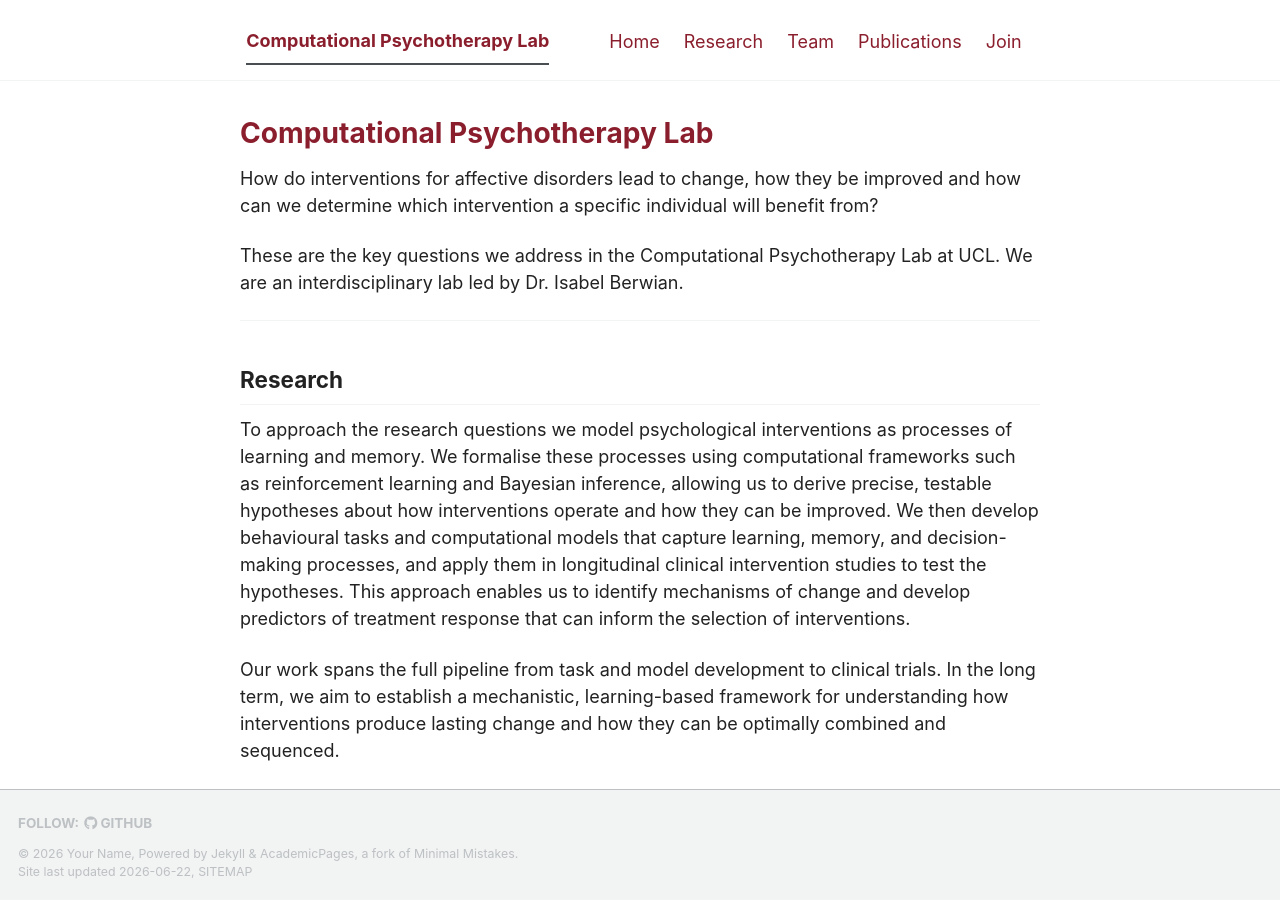
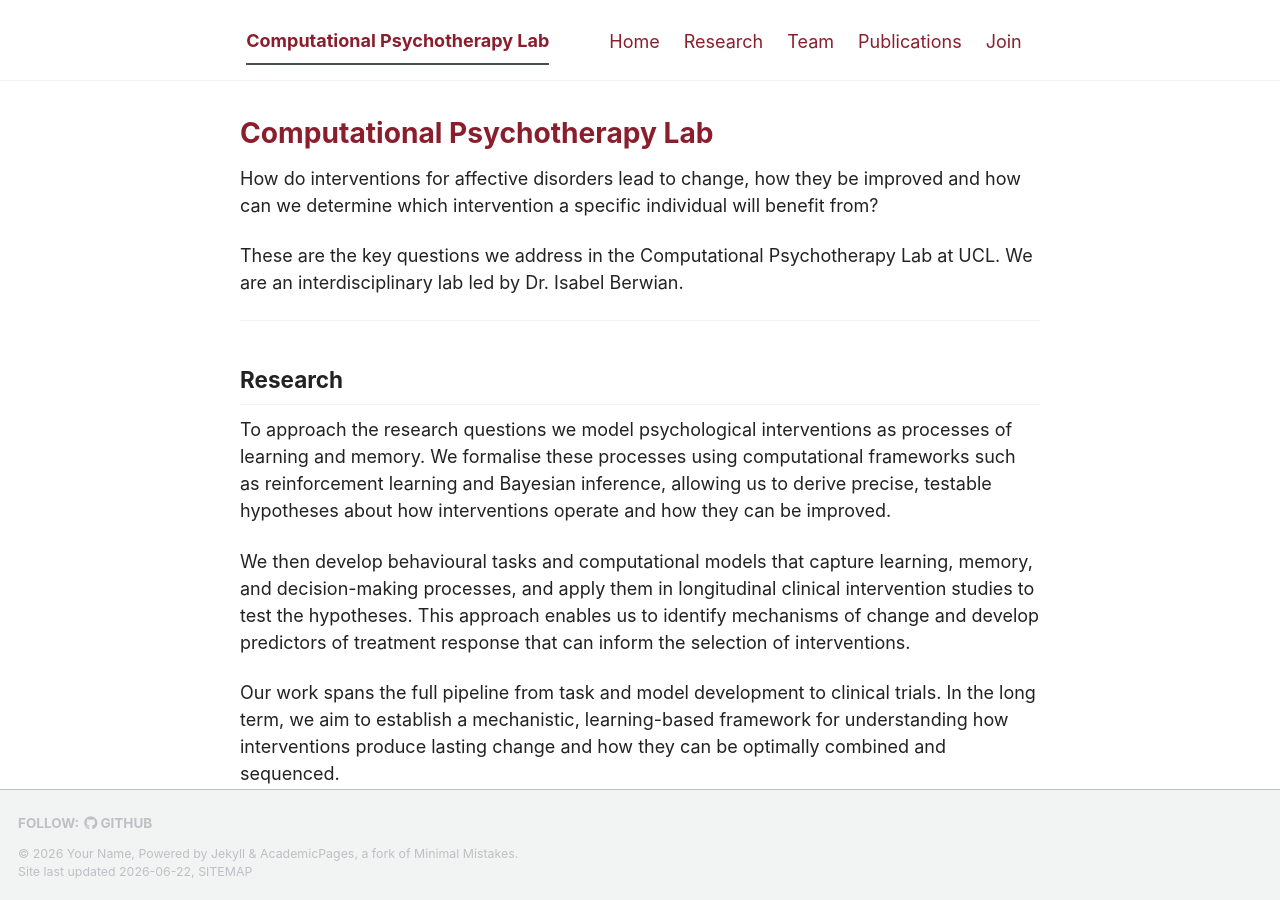
Before and after one commit to IsabelBerwian/CPT-lab, a Jekyll site: the page built from _pages/about.md, in a window 1280 px wide and 900 px high. Built offline with Jekyll 4.4.1, drawn with Linux system fonts in a browser that asks for light colours; a script bundle is joined from its source files by our own code; library files that are not in the unit come from our copies; our own code applies the rules of GitHub Pages for plain Markdown files.

Commit message:
Revise content and links on about page
Updated the about page to improve clarity and add links.

```diff
--- a/_pages/about.md
+++ b/_pages/about.md
@@ -13,11 +13,14 @@ These are the key questions we address in the Computational Psychotherapy Lab at
 
 ## Research
 
-To approach the research questions we model psychological interventions as processes of learning and memory. We formalise these processes using computational frameworks such as reinforcement learning and Bayesian inference, allowing us to derive precise, testable hypotheses about how interventions operate and how they can be improved. We then develop behavioural tasks and computational models that capture learning, memory, and decision-making processes, and apply them in longitudinal clinical intervention studies to test the hypotheses. This approach enables us to identify mechanisms of change and develop predictors of treatment response that can inform the selection of interventions.
+To approach the research questions we model psychological interventions as processes of learning and memory. We formalise these processes using computational frameworks such as reinforcement learning and Bayesian inference, allowing us to derive precise, testable hypotheses about how interventions operate and how they can be improved.
+
+We then develop behavioural tasks and computational models that capture learning, memory, and decision-making processes, and apply them in longitudinal clinical intervention studies to test the hypotheses. This approach enables us to identify mechanisms of change and develop predictors of treatment response that can inform the selection of interventions.
 
 Our work spans the full pipeline from task and model development to clinical trials. In the long term, we aim to establish a mechanistic, learning-based framework for understanding how interventions produce lasting change and how they can be optimally combined and sequenced.
 
-Learn more on the Research page.
+Learn more about our research here:
+<a href="{{ '/research/' | relative_url }}" class="btn">Research</a>
 
 ---
 
@@ -26,9 +29,7 @@ Learn more on the Research page.
 
 **Interested in working with us?**
 
-<a href="/join/" class="btn">Join our lab</a>
-
-
+<a href="{{ '/join/' | relative_url }}" class="btn">Join our lab</a>
 
 ---
 
```
